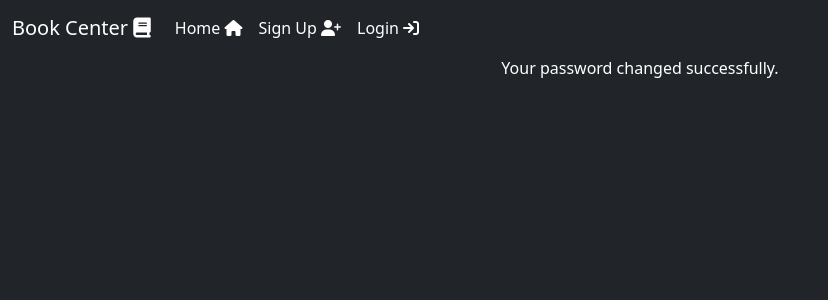
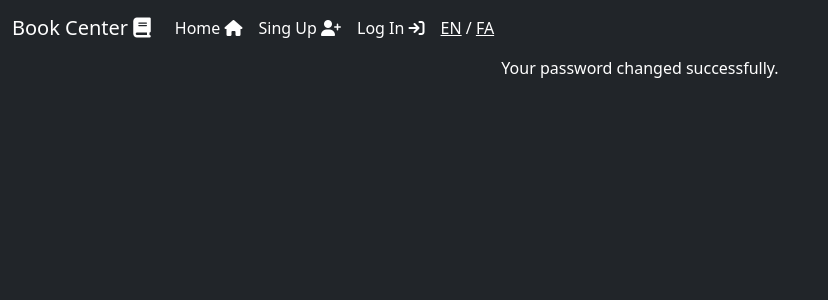
Before and after one commit to mrisis/shopping, a Django app: template shop_django/project/accounts/templates/accounts/password_reset_complete.html in a window 1280 px wide. Shown: the top 300 px of the page, without its empty margins (0-828 px from the left). Run offline with Django 4.2, Linux system fonts and the light colour scheme; the template is opened without the code that fills it, so the values that code supplies are empty; some libraries are stand-ins or nearby versions.

Commit message:
navbar.html |  |  adding trranslation  | rezaamin

```diff
--- a/shop_django/project/templates/inc/navbar.html
+++ b/shop_django/project/templates/inc/navbar.html
@@ -1,26 +1,31 @@
+{% load i18n %}
 
 <nav class="navbar navbar-expand-lg navbar-dark bg-dark">
     <div class="container-fluid">
         <div class="navbar-nav">
 
-            <a class="navbar-brand" href="">Book Center <i class="fa-solid fa-book"></i>    </a>
+            <a class="navbar-brand" href="">{% translate 'Book Center' %} <i class="fa-solid fa-book"></i>    </a>
+
 
             {% if request.user.is_authenticated %}
 
-                <a class="nav-link active" href="{% url 'home:menu' %}">Menu <i class="fa-solid fa-bars"></i> </a>
-                <a class="nav-link active" href="{% url 'accounts:user_profile' request.user.id  %}"> Profile  <i class="fa-solid fa-user"></i> </a>
-                <a class="nav-link active" href="{% url 'orders:cart' %}">Cart {{ cart|length }} <i class="fa-solid fa-cart-shopping"></i> </a>
-                <a class="nav-link active" href="{% url 'accounts:user_logout' %}">Log Out <i class="fa-solid fa-arrow-right-from-bracket"></i> </a>
+                <a class="nav-link active" href="{% url 'home:menu' %}">{% translate 'Menu' %} <i class="fa-solid fa-bars"></i> </a>
+                <a class="nav-link active" href="{% url 'accounts:user_profile' request.user.id  %}"> {% translate 'Profile' %}  <i class="fa-solid fa-user"></i> </a>
+                <a class="nav-link active" href="{% url 'orders:cart' %}">{% translate 'Cart' %} {{ cart|length }} <i class="fa-solid fa-cart-shopping"></i> </a>
+                <a class="nav-link active" href="{% url 'accounts:user_logout' %}">{% translate 'Log Out' %} <i class="fa-solid fa-arrow-right-from-bracket"></i> </a>
 
 
             {% else %}
-                <a class="nav-link active" href="{% url 'home:home' %}">Home  <i class="fa-solid fa-house"></i> </a>
-                <a class="nav-link active" href="{% url 'accounts:user_register' %}">Sign Up  <i class="fa-solid fa-user-plus"></i> </a>
-                <a class="nav-link active" href="{% url 'accounts:user_login' %}">Login <i class="fa-solid fa-arrow-right-to-bracket"></i> </a>
+                <a class="nav-link active" href="{% url 'home:home' %}">{% translate 'Home' %}  <i class="fa-solid fa-house"></i> </a>
+                <a class="nav-link active" href="{% url 'accounts:user_register' %}">{% translate 'Sing Up' %}  <i class="fa-solid fa-user-plus"></i> </a>
+                <a class="nav-link active" href="{% url 'accounts:user_login' %}">{% translate 'Log In' %} <i class="fa-solid fa-arrow-right-to-bracket"></i> </a>
             {% endif %}
             {% if request.user.is_admin %}
-                <a class="nav-link active" href="{% url 'home:bucket' %}">Bucket <i class="fa-solid fa-bucket"></i> </a>
+                <a class="nav-link active" href="{% url 'home:bucket' %}">{% translate 'Bucket' %} <i class="fa-solid fa-bucket"></i> </a>
             {% endif %}
+            <div class="nav-link active">
+                    <a href="{% url 'change_language' %}?lang=en&next=/en/{{ request.path|slice:'4:' }}" class="text-white">{% translate 'EN' %}</a> / <a href="{% url 'change_language' %}?lang=fa&next=/fa/{{ request.path|slice:'4:' }}" class="text-white">{% translate 'FA' %}</a>
+            </div>
 
         </div>
 
```
